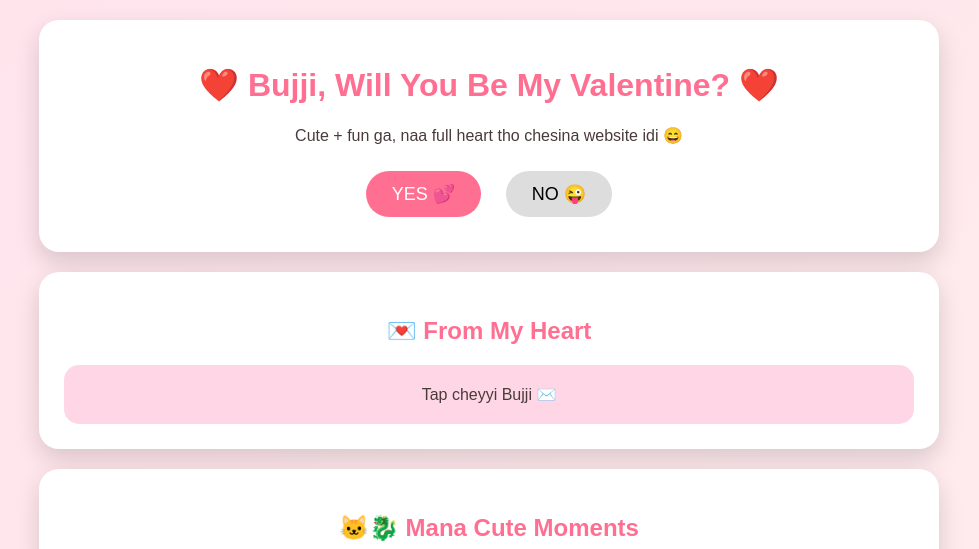
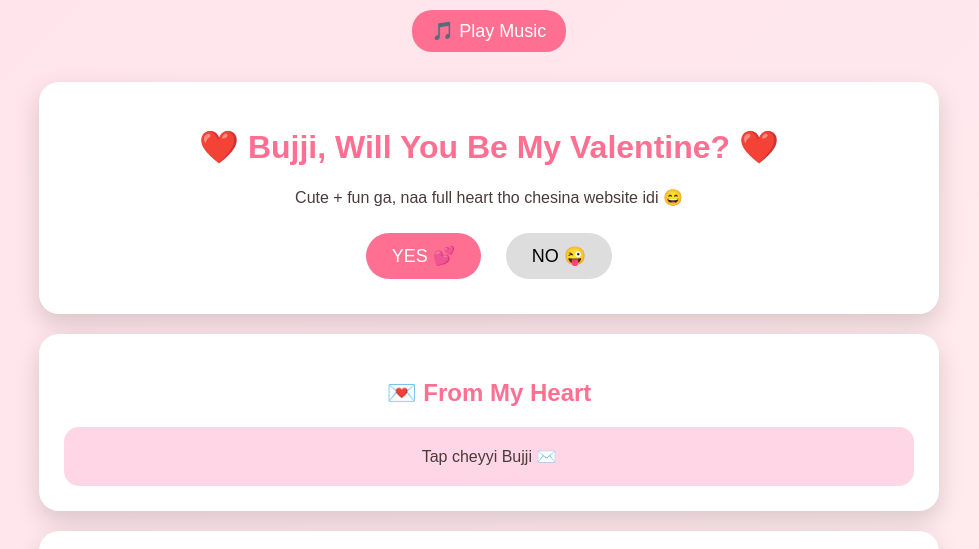
Before and after one commit to Harsha620/Love-of-my-life-nishtha-, a plain HTML site: page index.html in a window 1280 px wide. Shown: the top 549 px of the page, without its empty margins (151-1130 px from the left). Drawn offline with Linux system fonts and the light colour scheme.

Commit message:
Update index.html

```diff
--- a/index.html
+++ b/index.html
@@ -66,9 +66,9 @@ footer{margin:30px 0;opacity:0.7;}
 
 <body>
 
-<audio id="bgm" loop>
-  <source src="https://cdn.pixabay.com/audio/2022/10/30/audio_48b1d2cdb7.mp3" type="audio/mpeg">
-</audio>
+<button onclick="document.getElementById('bgm').play()" style="padding:10px 20px;border-radius:20px;background:#ff6f91;color:white;border:none;">
+🎵 Play Music
+</button>
 
 <div class="card">
   <h1>❤️ Bujji, Will You Be My Valentine? ❤️</h1>
```
